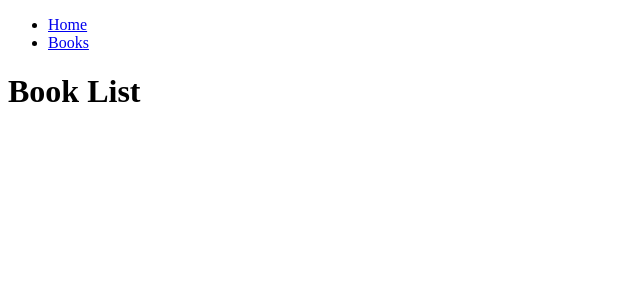
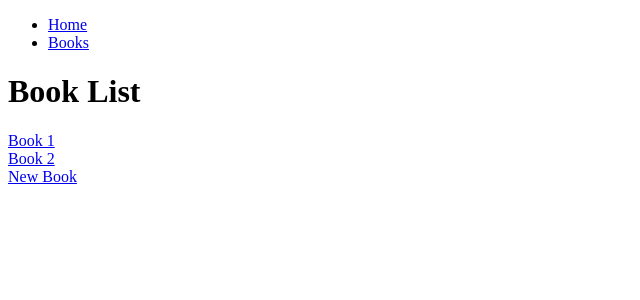
Before and after one commit to Ali-Nayebi/react-router-dom-practice, a React (Create React App) app in the folder react-router-dom/: page /books in a window 1280 px wide. Shown: the top 300 px of the page, without its empty margins (0-640 px from the left). Built offline with nearby package versions, Linux system fonts and the light colour scheme.

Commit message:
dinamic Routes and useParams

```diff
--- a/react-router-dom/src/App.js
+++ b/react-router-dom/src/App.js
@@ -1,14 +1,16 @@
 import { Link, Route, Routes } from "react-router-dom";
-// Routes component wrap around our individual or group of route componnts which each define a path to a different page in our website.
-// every Route needs a path which is like a url that defines it's location and the component that is going trough that path is defined in the element.
-// the root path of the application is sinmple slash
 import "./App.css";
 import { Home } from "./pages/Home";
 import { BookList } from "./pages/BookList";
+import { Book } from "./pages/Book";
+import { NewBook } from "./pages/NewBook";
+// Routes component wrap around our individual or group of route components which each define a path to a different page in our website.
+// every Route needs a path which is like a url that defines it's location and the component that is going trough that path is defined in the element.
+// the root path of the application is sinmple slash
 // we can also do navigation with react router and to do that we use Link component
 // Link component essentionaly gonna replace all the anchor tags in our application
 // Link component is technically an anchor tag but it's going to be used within react-router to automatically swap things in the application without refreshing the entire page
-
+// we can define a route that has a custome parameter inside of it which is going to be dinamic and able to be changed eg /books/:id this says that we have a url that goes /books and then there is something after it, in this case a id.
 function App() {
   return (
     <>
@@ -25,6 +27,9 @@
       <Routes>
         <Route path="/" element={<Home />} />
         <Route path="/books" element={<BookList />} />
+        <Route path="/books/:id" element={<Book />} />
+        <Route path="/books/new" element={<NewBook />} />
+        {/* these last two routes tecknically match beacause new can be a id so how does react router know which one to use, well back before version 6 react-router used to go top to bottom and match the first one but in version 6 react router first matches all the hard coded routes and then if nothing marches goes trough the dinamic Routes */}
       </Routes>
     </>
   );
--- a/react-router-dom/src/pages/Book.js
+++ b/react-router-dom/src/pages/Book.js
@@ -1,3 +1,7 @@
+import { useParams } from "react-router-dom";
+// to recap useParams hook is taking the custome dinamic parameter in our Route which is id and then we assign it to {id} and the placed it in h1
+// with the :id parameter we are saying that whatever comes after : replace it with id and then we take it from useParams and pass it in h1
 export function Book() {
-  return <h1>Book</h1>;
+  const { id } = useParams();
+  return <h1>Book {id}</h1>;
 }
--- a/react-router-dom/src/pages/BookList.js
+++ b/react-router-dom/src/pages/BookList.js
@@ -1,3 +1,16 @@
+import { Link } from "react-router-dom";
+// because we defined a dinamic route /books/:id with these links we can go to /books/1 url and /books/2 url
+// how do we know which book we are on beside the url because right now we are passing on the id trough the url but in the Book page we are not using it
+// we can use the useParams hook. this hook is going to return an object that has all the custome parameters we defined in our Route, in our case the custome parameter is the id. so this is going to return to us a object that has the key of id and the value of id is going to be whatever is placed in that url
 export function BookList() {
-    return <h1>Book List</h1>
+  return (
+    <>
+      <h1>Book List</h1>
+      <Link to="/books/1">Book 1</Link>
+      <br />
+      <Link to="/books/2">Book 2</Link>
+      <br />
+      <Link to="/books/new">New Book</Link>
+    </>
+  );
 }
```
